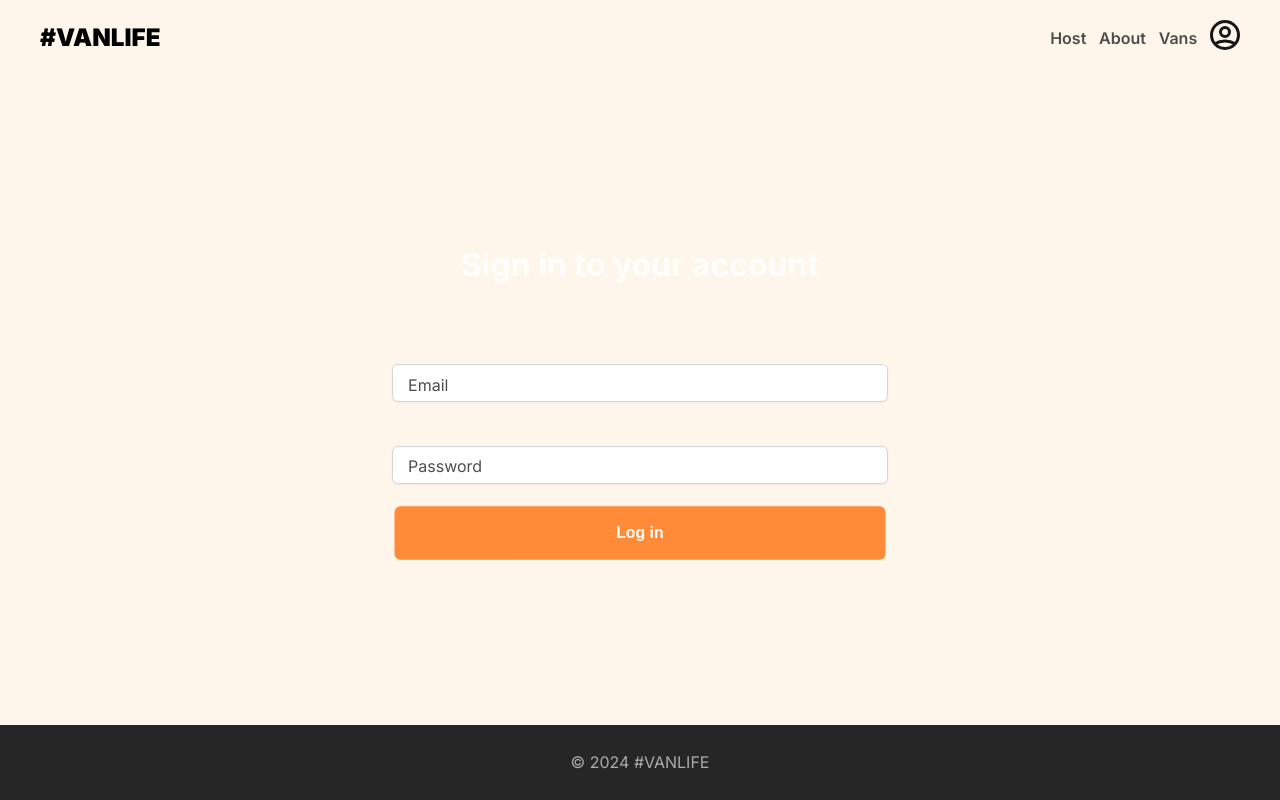
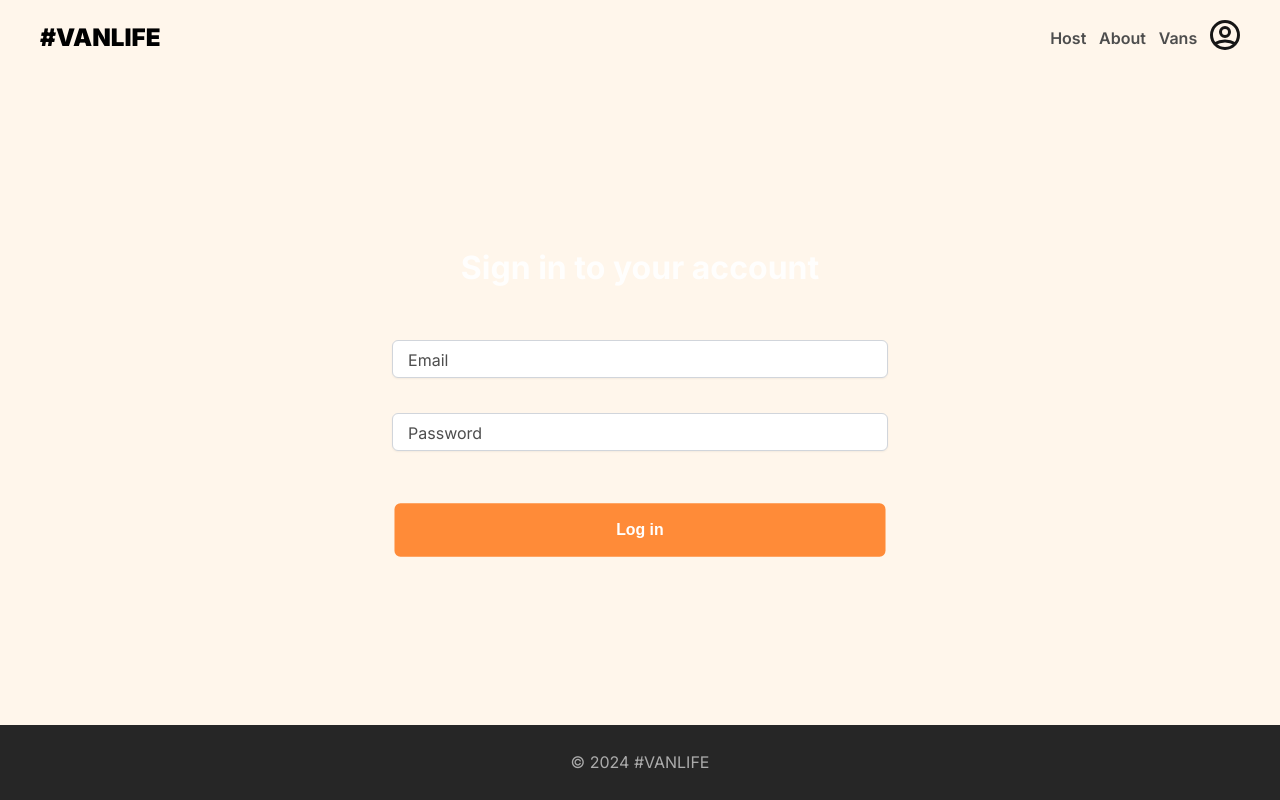
Before and after one commit to KMusyimi/vanlife-r6, a React (Vite) app: page /login in a window 1280 px wide. Built offline with nearby package versions, Linux system fonts and the light colour scheme; what miragejs would draw is missing.

Commit message:
changed form styling

```diff
--- a/src/App.css
+++ b/src/App.css
@@ -593,18 +593,30 @@ body, .bg-color{
 .login-container form{
     width: 100%;
 }
+.login-container .input-wrapper{
+    position: relative;
+}
+.login-container .input-wrapper:first-of-type{
+    margin-bottom: .85em;
+}
+.login-container .input-wrapper:last-of-type{
+    margin-bottom: 1.85em;
+}
 .login-container form label {
+    position: absolute;
+    top: .5em;
+    left: 1em;
     display: block;
     text-transform: capitalize;
-    margin-bottom: .223em;
     color: hsla(0, 0%, 30%, 1);
-    transform: translate(1em, 36px);
-    transition: transform 400ms linear var(--trs-delay, 300ms);
+    transition: top 400ms ease-in-out var(--trs-delay, 500ms), left 400ms ease-in-out ;
 }
-.login-container form .focus,
+
+.login-container form .not-empty,
 .login-container form label:has(+input:focus) {
     --trs-delay: 0ms;
-    transform: translate(0, 0);
+    top: -1.85em;
+    left: 0;
 }
 
 .login-container form input,
@@ -624,10 +636,8 @@ body, .bg-color{
     border: 1px solid hsla(216, 12%, 84%, 1);
     border-radius: 0.375rem;
 }
-.login-container form input:first-of-type{
-    margin-bottom: 1em;
-}
-.login-container form input:last-of-type{
+
+.login-container form div input{
     margin-bottom: 1.375em;
 }
 .login-container form button{
--- a/src/views/Login.jsx
+++ b/src/views/Login.jsx
@@ -2,8 +2,7 @@ import {useState} from "react";
 
 export default function Login() {
     const [loginFormData, setLoginFormData] = useState({
-        email: "",
-        password: "",
+        email: "", password: "",
     })
 
     function handleSubmit(e) {
@@ -12,21 +11,19 @@ export default function Login() {
     }
 
     function handleChange(e) {
-        const {name, value, id} = e.target;
-        const label = document.querySelector(`label[for=${id}]`);
-
-        value === ''? label.className = '' : label.className = 'focus';
-
+        const {name, value} = e.target;
         setLoginFormData(prev => ({
             ...prev, [name]: value
         }));
     }
 
-    return (
-        <div className="login-container sect-width">
-            <header><h1 className='fw-700'>Sign in to your account</h1></header>
-            <form onSubmit={handleSubmit} className='login-form'>
-                <label htmlFor='email'> email </label>
+    return (<div className="login-container sect-width">
+        <header><h1 className='fw-700'>Sign in to your account</h1></header>
+        <form onSubmit={handleSubmit} className='login-form'>
+            <div className='input-wrapper'>
+                <label
+                    className={`${loginFormData.email !==''? 'not-empty':''}`}
+                    htmlFor='email'> email </label>
                 <input
                     id='email'
                     name='email'
@@ -36,7 +33,11 @@ export default function Login() {
                     placeholder='Email address'
                     value={loginFormData.email}
                 />
-                <label htmlFor='password'> password </label>
+            </div>
+            <div className='input-wrapper'>
+                <label
+                    className={`${loginFormData.password !==''? 'not-empty':''}`}
+                    htmlFor='password'> password </label>
                 <input
                     id='password'
                     name='password'
@@ -45,8 +46,8 @@ export default function Login() {
                     onChange={handleChange}
                     value={loginFormData.password}
                 />
-                <button type='submit' className='fw-700'>Log in</button>
-            </form>
-        </div>
-    )
+            </div>
+            <button type='submit' className='fw-700'>Log in</button>
+        </form>
+    </div>)
 }
```
